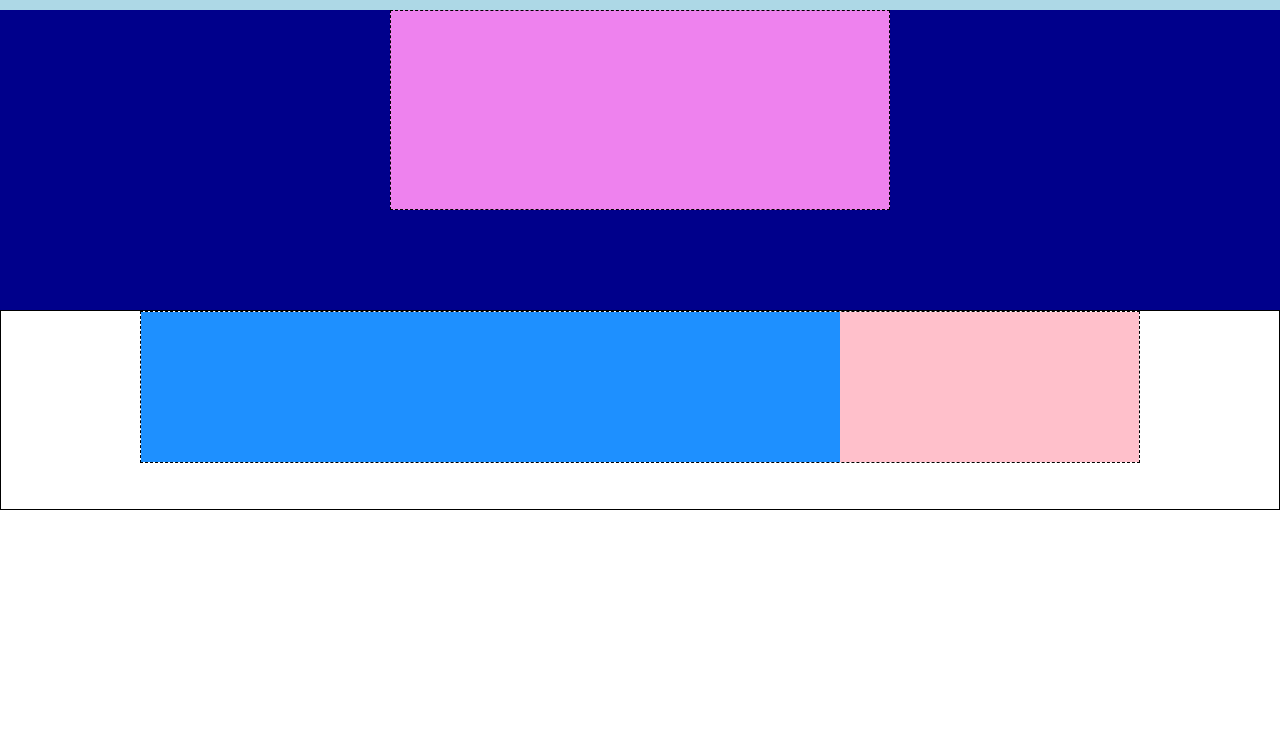
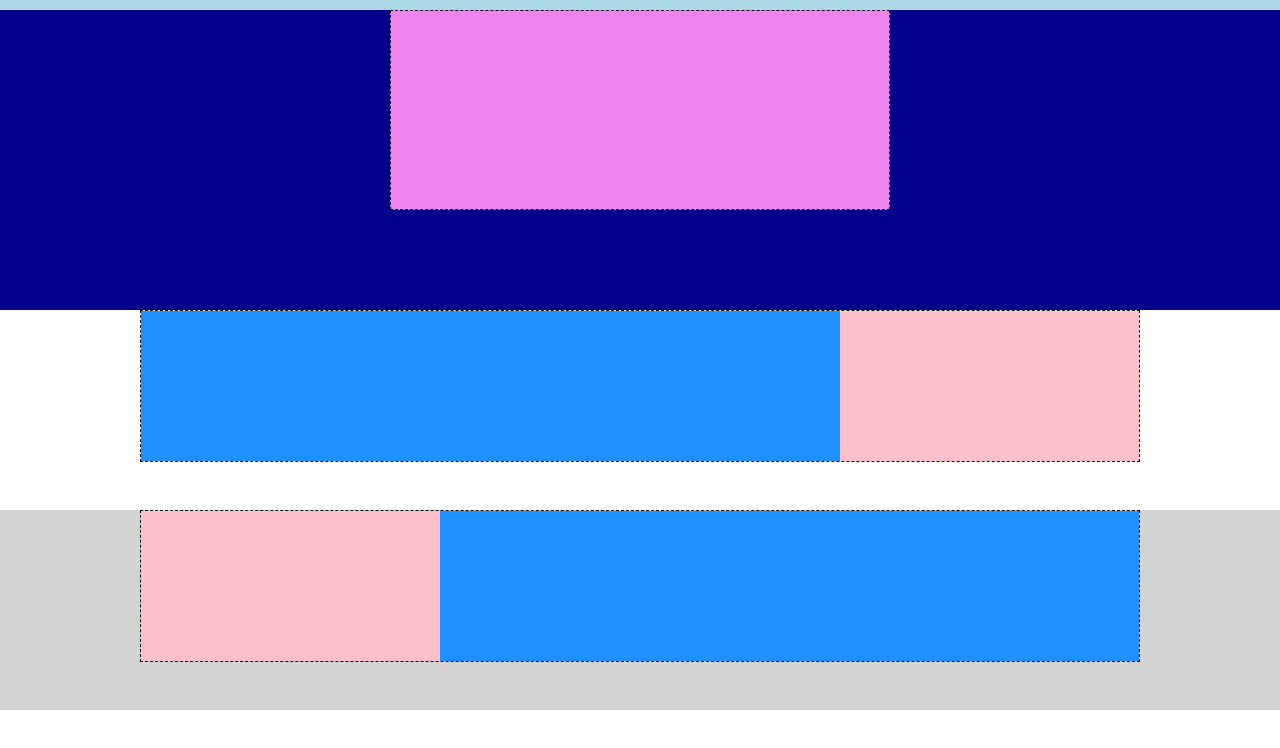
Before and after one commit to cristinagiacobbe/htmlcss-struttura-discord, a plain HTML site: page index.html in a window 1280 px wide. Shown: the part 40-788 px from the top of the page. Drawn offline with Linux system fonts and the light colour scheme.

Commit message:
Add section 3

```diff
--- a/index.html
+++ b/index.html
@@ -37,9 +37,14 @@
                 <div class="pink-block"></div>
             </div>
         </section>
-        <section></section>
-        <section></section>
-        <section></section>
+        <section class="section3">
+            <div class="container-bloks ma bd cw d-flex">
+                <div class="pink-block"></div>
+                <div class="blue-block"></div>
+            </div>
+        </section>
+
+
     </main>
     <footer></footer>
 </body>
--- a/style.css
+++ b/style.css
@@ -8,6 +8,7 @@
 --header-block: #daa520;
 --header-bg:#add8e6;
 --section-bg1:#00008b;
+--section-bg2:#d3d3d3;
 --dark-bg:#23272a;
 --section1-block1:#ee82ee;
 --section-block1:#1e90ff;
@@ -65,7 +66,6 @@ header{
 .section2{
     height: 200px;
     background-color: white;
-    border: 1px solid black;
 }
 .blue-block{
     width: 70%;
@@ -76,3 +76,18 @@ header{
     width: 30%;
     height: 150px;
     background-color: var(--section-block2);
+}
+.section3{
+    height: 200px;
+    background-color: var(--section-bg2);
+}
+.blue-block{
+    width: 70%;
+    height: 150px;
+    background-color: var(--section-block1);
+}
+.pink-block{
+    width: 30%;
+    height: 150px;
+    background-color: var(--section-block2);
+}
```
